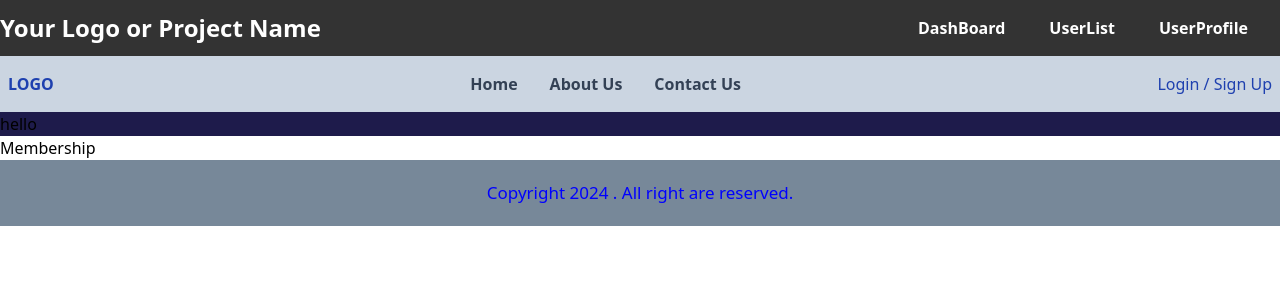
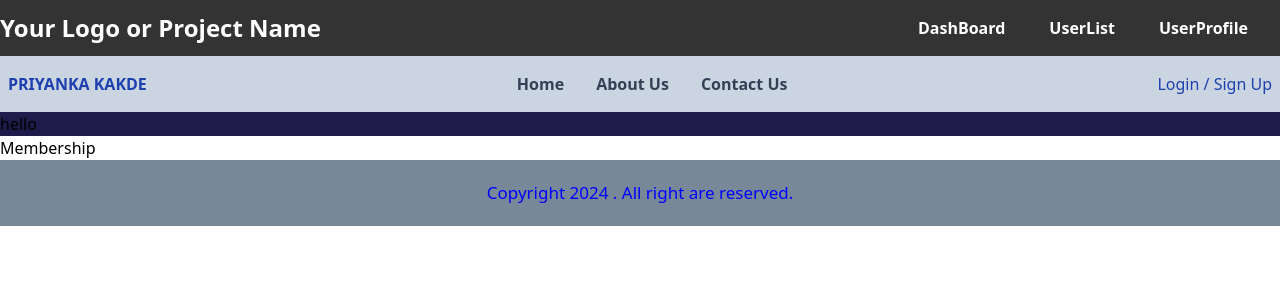
Before and after one commit to codewithtinu/membership, a React (Create React App) app in the folder client/: page / in a window 1280 px wide. Shown: the top 300 px of the page. Built offline with nearby package versions, Linux system fonts and the light colour scheme.

Commit message:
Change logo name

```diff
--- a/client/src/components/user/Header.js
+++ b/client/src/components/user/Header.js
@@ -1,7 +1,7 @@
 const Header = () =>{
     return(
         <>
-         <div class="text-red-600 md:text-blue-800 font-semibold text-2xl md:text-base uppercase ">logo</div>
+         <div class="text-red-600 md:text-blue-800 font-semibold text-2xl md:text-base uppercase ">Priyanka Kakde</div>
         </>
     )
 }
```
